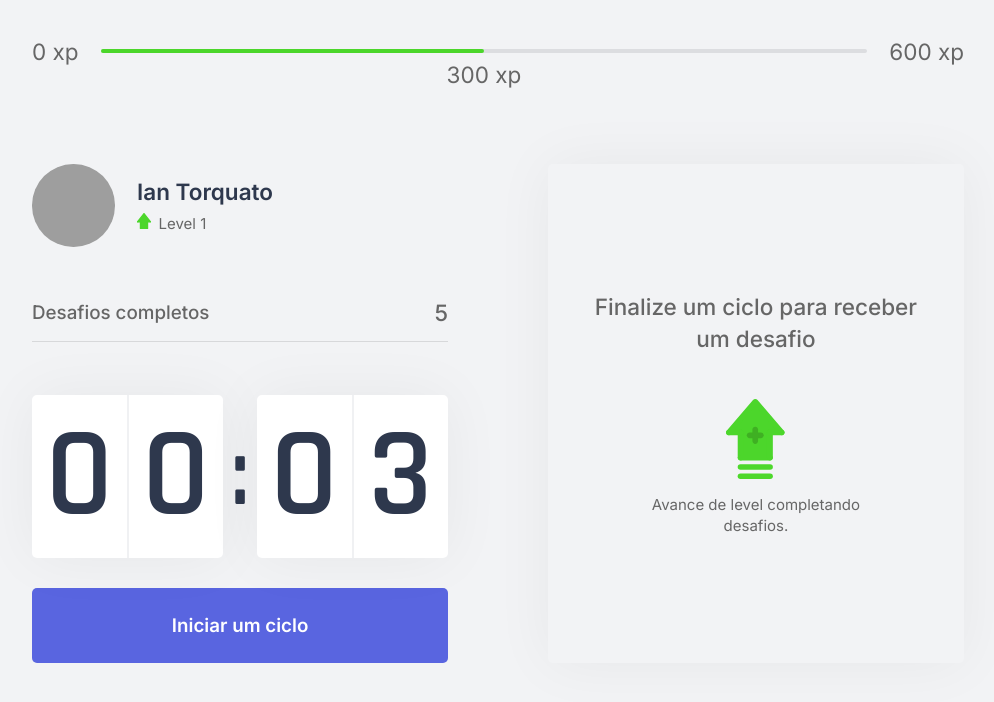
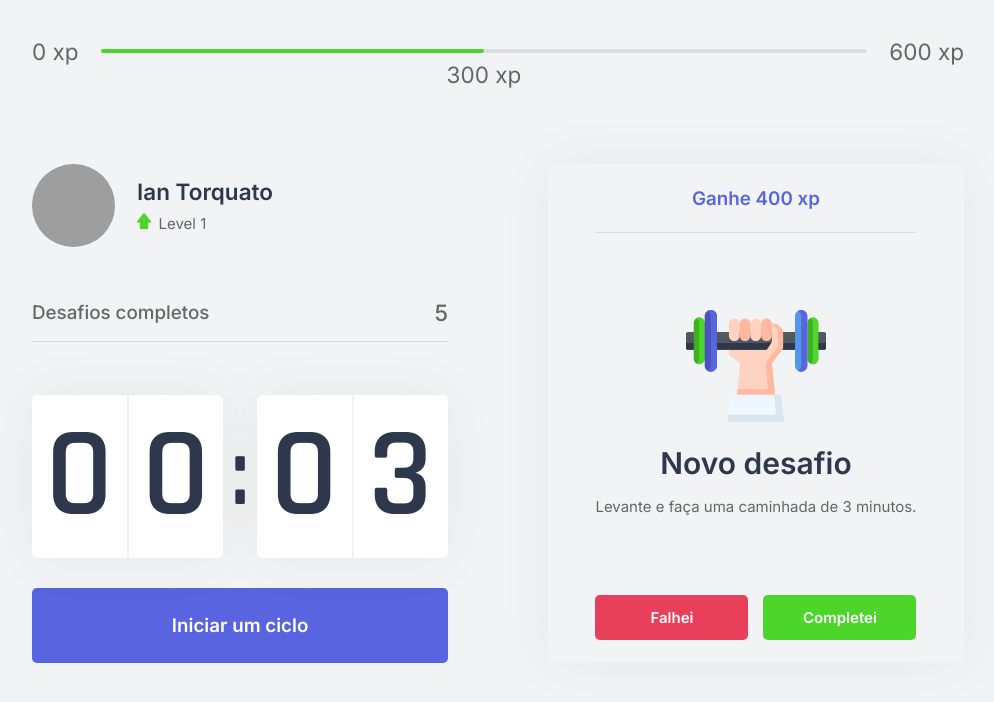
Before and after one commit to IanTorquato/nlw_4-moveIt-rocketseat, a Next.js app: page / in a window 1280 px wide. Shown: the top 702 px of the page, without its empty margins (142-1136 px from the left). Built offline with nearby package versions, Linux system fonts and the light colour scheme; grey boxes are pictures that could not be loaded.

Commit message:
ChallengBox when active challenge

```diff
--- a/src/components/ChallengeBox.tsx
+++ b/src/components/ChallengeBox.tsx
@@ -1,17 +1,43 @@
 import styles from '../styles/components/ChallengeBox.module.css'
 
 function ChallengeBox() {
+	const hasActiveChallenge = true
+
 	return (
 		<div className={styles.challengeBoxContainer}>
-			<div className={styles.challengeNotActive}>
-				<strong>Finalize um ciclo para receber um desafio</strong>
+			{hasActiveChallenge ? (
+				<div className={styles.challengeActive}>
+					<header>Ganhe 400 xp</header>
 
-				<p>
-					<img src="icons/level-up.svg" alt="Level Up" />
+					<main>
+						<img src="icons/body.svg" />
+						<strong>Novo desafio</strong>
+						<p>Levante e faça uma caminhada de 3 minutos.</p>
+					</main>
+
+					<footer>
+						<button className={styles.challengeFailedButton} type="button"
+							onClick={() => { }}>
+							Falhei
+						</button>
+
+						<button className={styles.challengeSucceededButton} type="button"
+							onClick={() => { }}>
+							Completei
+						</button>
+					</footer>
+				</div>
+			) : (
+					<div className={styles.challengeNotActive}>
+						<strong>Finalize um ciclo para receber um desafio</strong>
+
+						<p>
+							<img src="icons/level-up.svg" alt="Level Up" />
 
 					Avance de level completando desafios.
 				</p>
-			</div>
+					</div>
+				)}
 		</div>
 	)
 }
--- a/src/styles/components/ChallengeBox.module.css
+++ b/src/styles/components/ChallengeBox.module.css
@@ -9,6 +9,70 @@
 	justify-content: center;
 	padding: 1.5rem 2rem;
 	text-align: center;
+}
+
+div.challengeActive {
+	display: flex;
+	flex-direction: column;
+	height: 100%;
+}
+
+div.challengeActive header {
+	border-bottom: 1px solid var(--gray-line);
+	color: var(--blue);
+	font-size: 1.25rem;
+	font-weight: 600;
+	padding: 0 2rem 1.5rem;
+}
+
+div.challengeActive main {
+	align-items: center;
+	display: flex;
+	flex: 1;
+	flex-direction: column;
+	justify-content: center;
+}
+
+div.challengeActive main strong {
+	color: var(--title);
+	font-size: 2rem;
+	font-weight: 600;
+	margin: 1.5rem 0 1rem;
+}
+
+div.challengeActive main p {
+	line-height: 1.5;
+}
+
+div.challengeActive footer {
+	display: grid;
+	gap: 1rem;
+	grid-template-columns: 1fr 1fr;
+}
+
+div.challengeActive footer button {
+	align-items: center;
+	border: 0;
+	border-radius: 5px;
+	color: var(--white);
+	display: flex;
+	font-size: 1rem;
+	font-weight: 600;
+	height: 3rem;
+	justify-content: center;
+	transition: filter 0.2s;
+}
+
+div.challengeActive footer button:hover {
+	filter: brightness(0.9);
+}
+
+div.challengeActive footer button.challengeSucceededButton {
+	background-color: var(--green)
+}
+
+div.challengeActive footer button.challengeFailedButton {
+	background-color: var(--red)
 }
 
 div.challengeNotActive {
```
